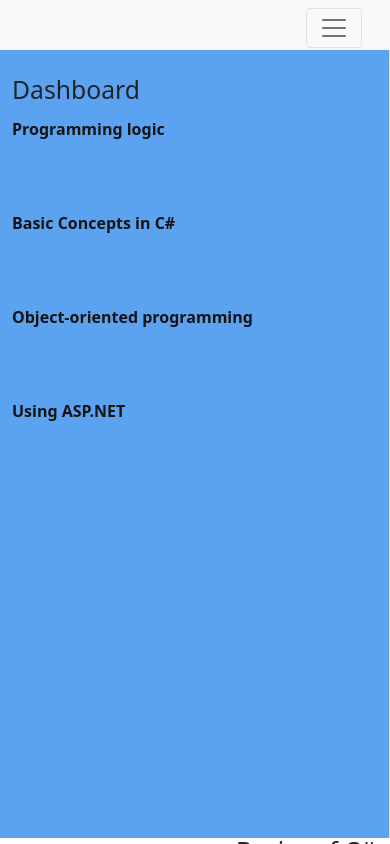
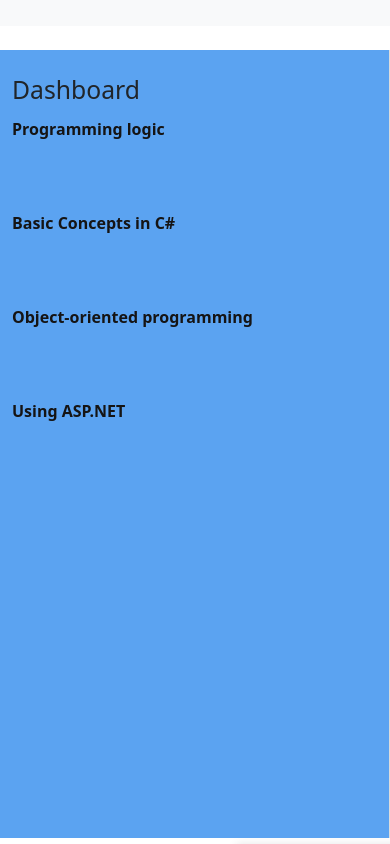
Before and after one commit to EduardoSgarbossa/Projeto-Itiner-rio-Extensionista, a plain HTML site: page index.html in a window 390 px wide. Shown: the top 844 px of the page. Drawn offline with nearby package versions, Linux system fonts and the light colour scheme.

Commit message:
ajuste navbar

```diff
--- a/index.html
+++ b/index.html
@@ -13,8 +13,8 @@
         <nav class="navbar navbar-expand-lg navbar-light bg-light mb-0">
             <div class="container-fluid">
                 <a class="navbar-brand" href="#"></a>
-                <!-- Botão de alternância para o menu em dispositivos móveis -->
-                <button class="navbar-toggler" type="button" data-bs-toggle="collapse" data-bs-target="#navbarSupportedContent" aria-controls="navbarSupportedContent" aria-expanded="false" aria-label="Toggle navigation">
+                <!-- Botão de alternância oculto permanentemente -->
+                <button class="navbar-toggler d-none" type="button" data-bs-toggle="collapse" data-bs-target="#navbarSupportedContent" aria-controls="navbarSupportedContent" aria-expanded="false" aria-label="Toggle navigation">
                     <span class="navbar-toggler-icon"></span>
                 </button>
                 <div class="collapse navbar-collapse" id="navbarSupportedContent">
```
